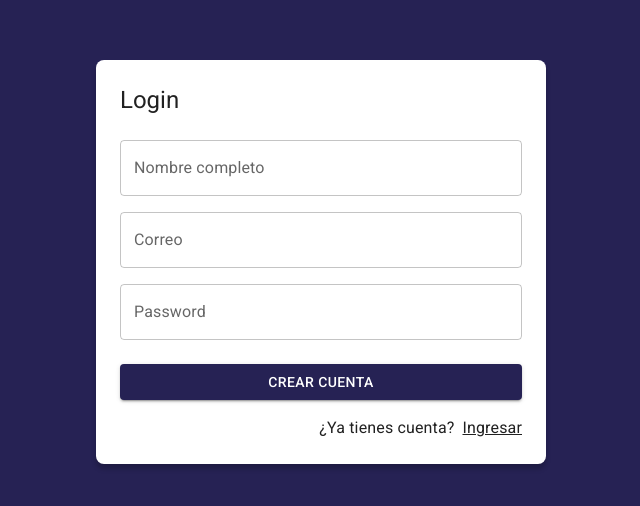
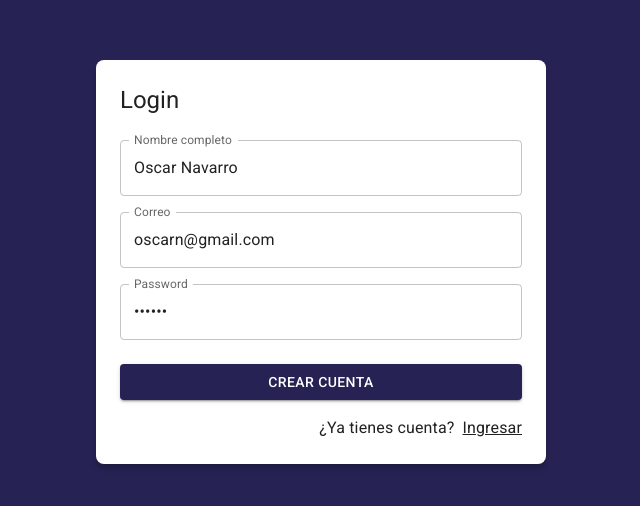
Before and after one commit to OscarNavarr/Journal-App, a React (Vite) app: page /auth/register in a window 1280 px wide. Shown: the part 138-644 px from the top of the page, without its empty margins (319-959 px from the left). Built offline with nearby package versions, Linux system fonts and the light colour scheme.

Commit message:
Working at Register pages

```diff
--- a/src/auth/pages/RegisterPage.jsx
+++ b/src/auth/pages/RegisterPage.jsx
@@ -1,13 +1,39 @@
 import { Link as RouterLink } from 'react-router-dom';
-import { Google } from '@mui/icons-material'
 import { Button, Grid, Link, TextField, Typography } from '@mui/material'
 import React from 'react'
 import { AuthLayout } from '../layout/AuthLayout';
+import { useForm } from '../../hooks/useForm';
+import { ReportGmailerrorred } from '@mui/icons-material';
+
+
+const formData = {
+  email:'oscarn@gmail.com',
+  password:'123456',
+  displayName:'Oscar Navarro'
+};
+
+const formValidations = {
+  email:[ (value) => value.includes('@'), 'El correo debe de tener un @'],
+  password:[ (value) => value.length >=6, 'El password debe de tener mas de 6 letras'],
+  displayName:[ (value) => value.length >=1, 'El nombre es obligatorio'],
+
+}
 
 export const RegisterPage = () => {
+
+  const {
+    displayName, email, password, onInputChange, formState,
+    isFormValid, displayNameValid, emailValid, passwordValid
+  } = useForm(formData, formValidations);
+
+  const onSubmit = (event) =>{
+    event.preventDefault();
+    console.log(formState);
+  }
+
   return (
         <AuthLayout title='Login'>
-            <form>
+            <form onSubmit={onSubmit}>
               <Grid container>
                 <Grid item xs={12} sx={{ mt: 2}}>
                   <TextField
@@ -15,6 +41,9 @@ export const RegisterPage = () => {
                     type="text"
                     placeholder='Nombre Completo'
                     fullWidth
+                    name='displayName'
+                    value={displayName}
+                    onChange={onInputChange}
                   />
                 </Grid>
 
@@ -24,6 +53,9 @@ export const RegisterPage = () => {
                     type="email"
                     placeholder='tuemail@gmail.com'
                     fullWidth
+                    name='email'
+                    value={email}
+                    onChange={onInputChange}
                   />
                 </Grid>
 
@@ -33,12 +65,18 @@ export const RegisterPage = () => {
                     type="password"
                     placeholder='password'
                     fullWidth
+                    name='password'
+                    value={password}
+                    onChange={onInputChange}
                   />
                 </Grid>
 
                 <Grid container spacing={ 2 } sx={{ mb: 2, mt: 1}} >
                   <Grid item xs={ 12 } sm={ 12 }>
-                    <Button variant='contained' fullWidth>
+                    <Button
+                      type='submit'
+                      variant='contained'
+                      fullWidth>
                       Crear cuenta
                     </Button>
                   </Grid>
--- a/src/hooks/useForm.js
+++ b/src/hooks/useForm.js
@@ -1,6 +1,6 @@
 import { useState } from 'react';
 
-export const useForm = ( initialForm = {} ) => {
+export const useForm = ( initialForm = {}, formValidations = {} ) => {
 
     const [ formState, setFormState ] = useState( initialForm );
 
```
